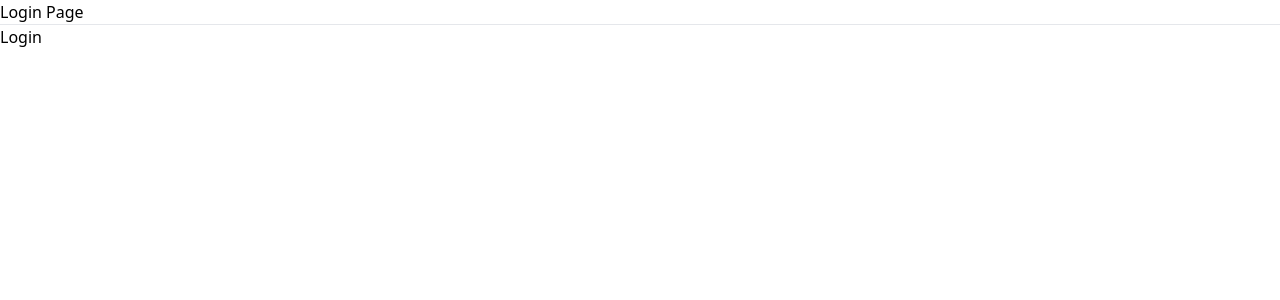
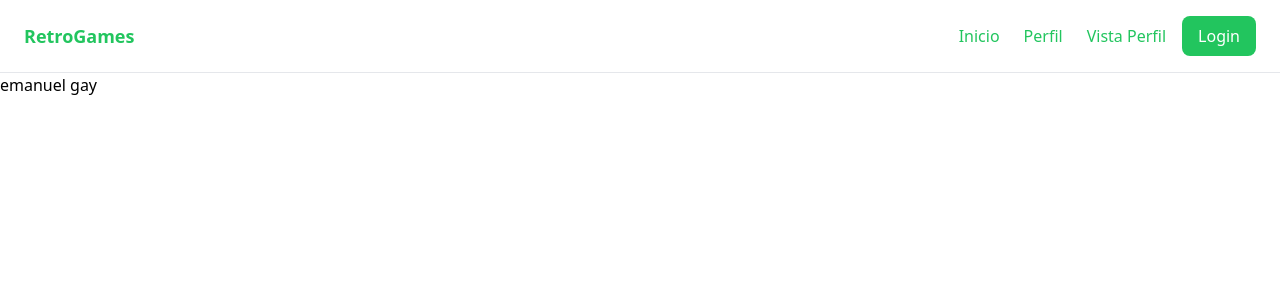
Before and after one commit to ricomariaca/Las-chicas-super-poderosas, a React (Vite) app: page /login in a window 1280 px wide. Shown: the top 300 px of the page. Built offline with nearby package versions, Linux system fonts and the light colour scheme.

Commit message:
banner development

```diff
--- a/src/auth/pages/LoginPage.jsx
+++ b/src/auth/pages/LoginPage.jsx
@@ -2,6 +2,7 @@ import { useContext } from "react"
 import { useNavigate } from "react-router-dom"
 
 import { AuthContext } from "../context"
+import { Navbar } from "../../ui/components/Navbar";
 
 export const LoginPage = () => {
   const { login } = useContext(AuthContext);
@@ -21,14 +22,14 @@ export const LoginPage = () => {
 
   return (
     <>
-      <div className="bt-red-400" >
-        <h1>Login Page</h1>
+      <div className="" >
+        <Navbar/>
         <hr />
         <button
 
           onClick={onLogin}
         >
-          Login
+          emanuel gay
         </button>
       </div>
     </>
--- a/src/hunt/pages/ProductHome.jsx
+++ b/src/hunt/pages/ProductHome.jsx
@@ -1,4 +1,4 @@
-import React from 'react'
+
 
 export const ProductHome = () => {
   return (
--- a/src/hunt/router/ProductHuntRouter.jsx
+++ b/src/hunt/router/ProductHuntRouter.jsx
@@ -3,18 +3,19 @@ import { ProductHome } from '../pages/ProductHome';
 import { Navbar } from '../../ui/components/Navbar';
 import { UserPerfile } from '../pages/UserPerfile';
 import { ProductView } from '../pages/ProductView';
+import { LoginPage } from '../../auth';
 
 
 export const ProductHuntRouter = () => {
   return (
 
     <>
-      <Navbar />
+
       <Routes>
         <Route
           path='/retro'
           element={
-            <ProductHome />
+            <LoginPage/>
           }
         />
 
--- a/src/ui/components/Navbar.jsx
+++ b/src/ui/components/Navbar.jsx
@@ -4,12 +4,24 @@ import { AuthContext } from "../../auth";
 
 
 export const Navbar = () => {
-  const { user, logout } = useContext(AuthContext);
+  const { user, logout, login } = useContext(AuthContext);
 
   const navigate = useNavigate();
+  const onLogin = () => {
+    //const lastPath = localStorage.getItem('lastPath') || '/'
+
+    login('Cosme Fula');
+    //navegar
+
+   /* navigate(lastPath, {
+      replace: true
+    })*/
+  };
 
   const onLogout = () => {
     logout();
+
+
 
     navigate('/login', {
       replace: true
@@ -18,29 +30,28 @@ export const Navbar = () => {
 
   return (
     <>
-      <nav >
-        <Link to="/" > RetroGames </Link>
+     <nav className="bg-white text-green-500 py-4 px-6 flex justify-between items-center">
+  <Link to="/" className="text-lg font-bold">RetroGames</Link>
 
-        <div >
-          <ul >
-            <li >
-              <NavLink to="/retro" className={({ isActive }) => `nav-link ${isActive ? 'active' : ''}`}>Retro</NavLink>
+  <div className="flex items-center">
+    <ul className="flex justify-center space-x-6">
+      <li>
+        <NavLink to="/retro" className="nav-link">Inicio</NavLink>
       </li>
-            <li >
-              <NavLink to="/perfil" className={({ isActive }) => `nav-link ${isActive ? 'active' : ''}`}>perfil</NavLink>
+      <li>
+        <NavLink to="/perfil" className="nav-link">Perfil</NavLink>
       </li>
-            <li >
-              <NavLink to="/productView" className={({ isActive }) => `nav-link ${isActive ? 'active' : ''}`}>vistaperfil</NavLink>
+      <li>
+        <NavLink to="/productView" className="nav-link">Vista Perfil</NavLink>
       </li>
     </ul>
-          <span >
-            {user?.name}
-          </span>
-          <button onClick={() => onLogout()}>
-            Logout
+    <span className="mr-4">{user?.name}</span>
+    <button onClick={() => onLogin()} className="bg-green-500 text-white px-4 py-2 rounded-lg">
+      Login
     </button>
   </div>
 </nav>
+
     </>
   )
 }
```
Lines whose indentation alone changed are shown as unchanged.
